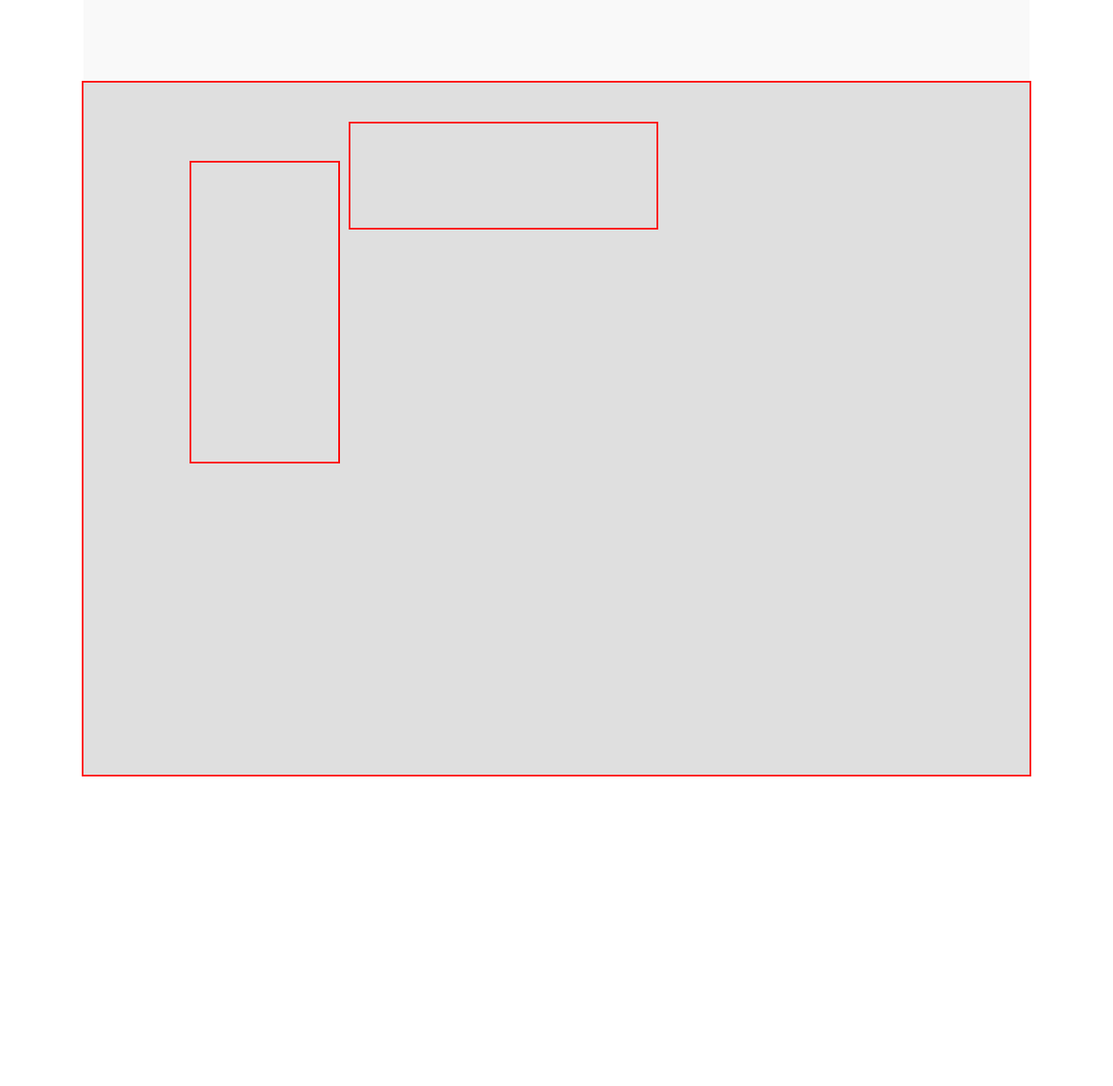
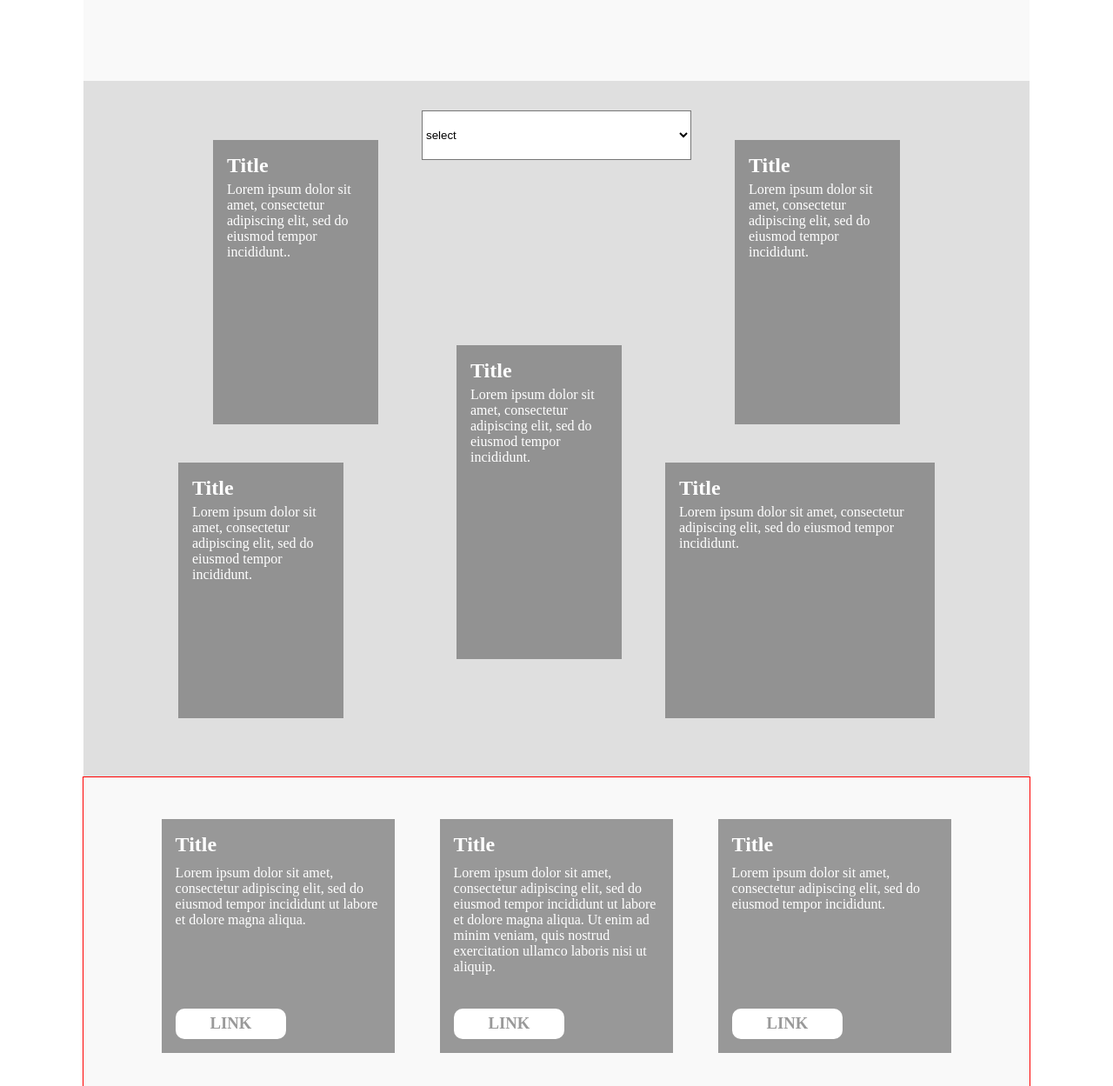
Before and after one commit to MM-Maketela/developer-quiz, a website: page index.html in a window 1280 px wide. Shown: the part 1763-3012 px from the top of the page at 87% size. Before the commit the page ends 2656 px from the top, so only its background shows below. Drawn offline with Linux system fonts and the light colour scheme.

Commit message:
started last section

```diff
--- a/index.css
+++ b/index.css
@@ -122,25 +122,105 @@ h1 {
     color: var(--paragraph-color);
 }
 .grid-container{
-    border: 2px solid red;
     width: 100%;
     height: 100%;
     display: grid;
-    grid-template-rows:repeat(18, 1fr) ;
-    grid-template-columns: repeat(18, 1fr);
+    justify-content: center;
+    grid-template-rows:repeat(24, 1fr) ;
+    grid-template-columns: repeat(24, 30px);
     grid-gap: 10px;
-
+    text-align: start;
+}
+.card-color-dark{
+    background-color: var(--card-dark-color);
 }
 .card-one{
-    border: 2px solid red;
-    grid-column: 3/6;
-    grid-row: 3/ 11 ;
+    grid-column: 3/8;
+    grid-row: 3/ 13 ;
 }
 
 .selector-card{
-
-    border: 2px solid red;
-    grid-column: 6/12;
-    grid-row: 2/ 5 ;
+    background-color: white;
+    grid-column: 9/17;
+    grid-row: 2/4 ;
 
 }
+
+.card-two{
+    grid-column: 18/23;
+    grid-row: 3/ 13 ;
+}
+
+.card-three{
+    grid-column: 2/7;
+    grid-row: 14/ 23;
+}
+
+.card-four{
+    grid-column: 10/15;
+    grid-row: 10/ 21;
+}
+.card-five{
+    grid-column: 16/24;
+    grid-row: 14/ 23;
+}
+
+.grid-card-title{
+  padding-top: 1rem;
+  padding-inline: 1rem;
+  color: white;
+
+}
+.grid-card-paragraph{
+  padding-inline: 1rem;
+  color: white;
+  margin-top: 5px;
+
+
+}
+
+/* final section  */
+.last-section-innter-container{
+  min-height: 100vh;
+  width: 100%;
+  border: 1px solid red;
+}
+
+.three-cards-grid-last-section{
+   width: 80%;
+   display: grid;
+   grid-template-columns: auto auto auto;
+   gap: 4vw;
+   justify-content: center;
+   margin-inline: auto;
+   margin-block: 3rem;
+}
+
+.grid-item{
+  width: 21vw;
+ height: 21vw;
+  text-align: start;
+  background-color: var(--card-dark-color);
+  display: flex;
+  gap: 10px;
+  flex-direction: column;
+  box-sizing: border-box;
+  padding-block: 1rem;
+}
+
+.link-button{
+
+  color: var(--card-dark-color) !important;
+  background-color: white !important;
+  margin: 0px ;
+  margin-inline: 1rem;
+
+}
+.grid-card-title-last{
+  color: white;
+  margin-inline: 1rem;
+}
+.last-section-paragraph{
+  margin: 0px;
+ flex: 1;
+}
--- a/index.html
+++ b/index.html
@@ -60,17 +60,79 @@
           <div class="card-dark"></div>
         </div>
       </section>
-      <section class="section-bg-color-dark" style="height: 100vh;">
+      <section class="section-bg-color-dark" style="height: 100vh">
         <div class="grid-container">
+          <div class="card-one card-color-dark">
+            <h1 class="grid-card-title">Title</h1>
+            <p class="grid-card-paragraph">
+              Lorem ipsum dolor sit amet, consectetur adipiscing elit, sed do eiusmod tempor incididunt..
+            </p>
+          </div>
 
-            <div class="card-one">
+          <select class="selector-card">
+            <option>select</option>
+            <option>item 1</option>
+            <option>item 2</option>
+            <option>item 3</option>
+          </select>
 
+          <div class="card-two card-color-dark">
+            <h1 class="grid-card-title">Title</h1>
+            <p class="grid-card-paragraph">
+              Lorem ipsum dolor sit amet, consectetur adipiscing elit, sed do eiusmod tempor incididunt.
+            </p>
+          </div>
+          <div class="card-three card-color-dark">
+            <h1 class="grid-card-title">Title</h1>
+            <p class="grid-card-paragraph">
+              Lorem ipsum dolor sit amet, consectetur adipiscing elit, sed do eiusmod tempor incididunt.
+            </p>
+          </div>
+
+          <div class="card-four card-color-dark">
+            <h1 class="grid-card-title">Title</h1>
+            <p class="grid-card-paragraph">
+              Lorem ipsum dolor sit amet, consectetur adipiscing elit, sed do eiusmod tempor incididunt.
+            </p>
+          </div>
+
+          <div class="card-five card-color-dark">
+            <h1 class="grid-card-title">Title</h1>
+            <p class="grid-card-paragraph">
+              Lorem ipsum dolor sit amet, consectetur adipiscing elit, sed do eiusmod tempor incididunt.
+            </p>
+          </div>
+        </div>
+      </section>
+
+      <section class="section-bg-color-light">
+        <div class="last-section-innter-container">
+          <div class="three-cards-grid-last-section">
+            <div class="grid-item">
+              <h1 class="grid-card-title-last">Title</h1>
+              <p class="grid-card-paragraph last-section-paragraph">
+                Lorem ipsum dolor sit amet, consectetur adipiscing elit, sed do eiusmod tempor incididunt ut labore et
+                dolore magna aliqua.
+              </p>
+              <h3 class="button-text link-button">LINK</h3>
             </div>
 
-            <div class="selector-card">
-
+            <div class="grid-item">
+              <h1 class="grid-card-title-last">Title</h1>
+              <p class="grid-card-paragraph last-section-paragraph">
+                Lorem ipsum dolor sit amet, consectetur adipiscing elit, sed do eiusmod tempor incididunt ut labore et
+                dolore magna aliqua. Ut enim ad minim veniam, quis nostrud exercitation ullamco laboris nisi ut aliquip.
+              </p>
+              <h3 class="button-text link-button">LINK</h3>
             </div>
-
+            <div class="grid-item">
+              <h1 class="grid-card-title-last">Title</h1>
+              <p class="grid-card-paragraph last-section-paragraph">
+                Lorem ipsum dolor sit amet, consectetur adipiscing elit, sed do eiusmod tempor incididunt.
+              </p>
+              <h3 class="button-text link-button">LINK</h3>
+            </div>
+          </div>
         </div>
       </section>
     </main>
```
